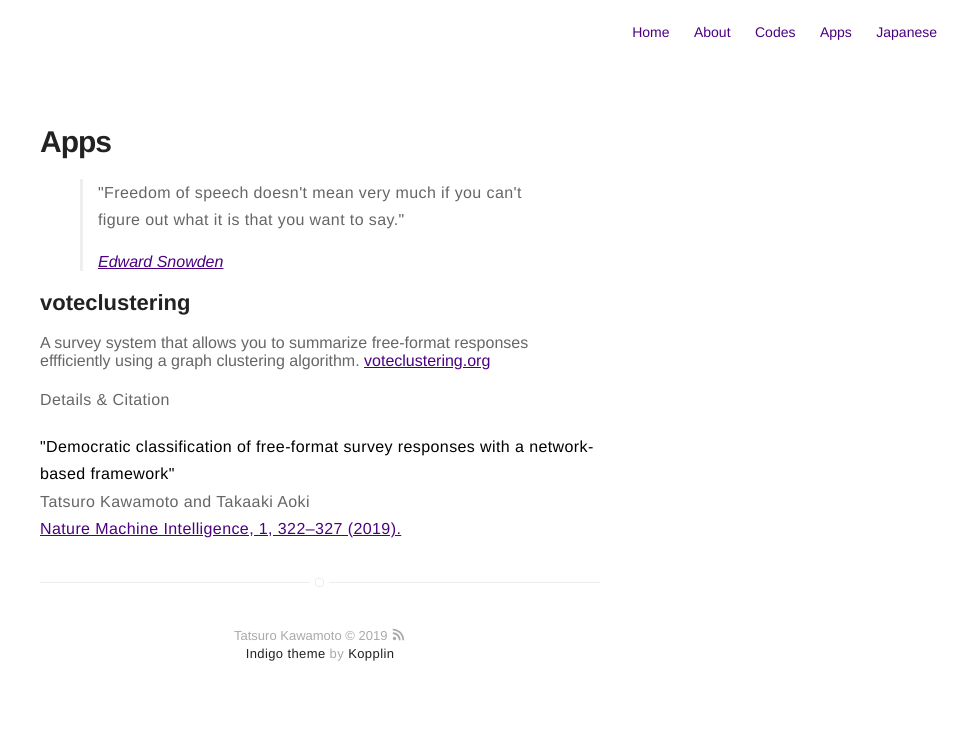
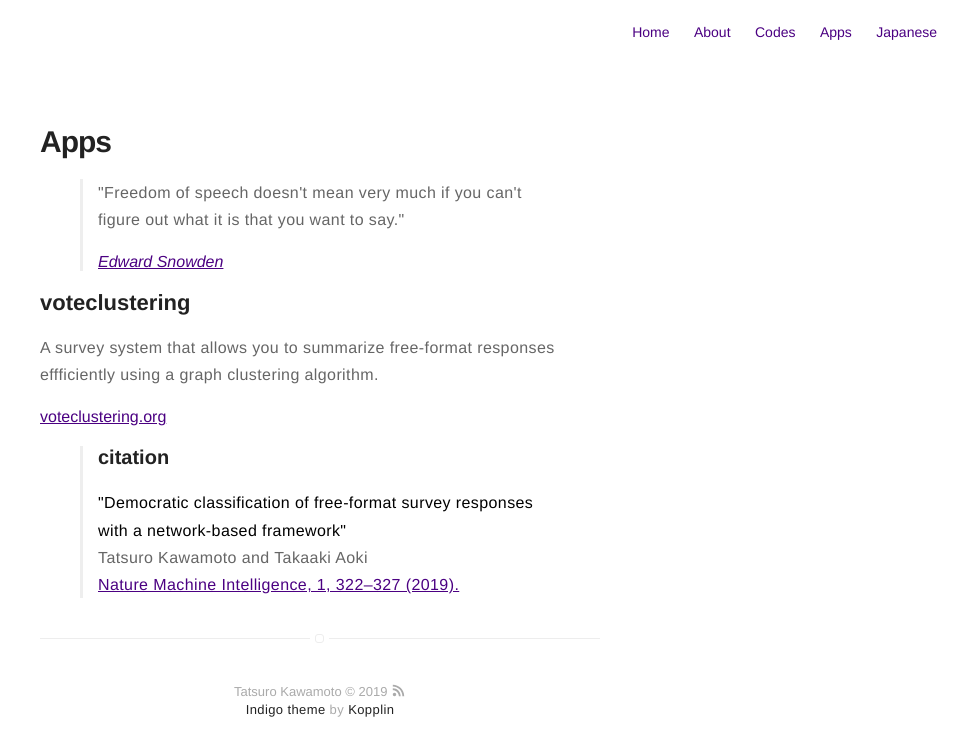
Before and after one commit to tatsuro-kawamoto/tatsuro-kawamoto.github.io, a Jekyll site: the page built from apps.html, in a window 1280 px wide. Shown: the top 756 px of the page, without its empty margins (320-1280 px from the left). Built offline with Jekyll 4.4.1, drawn with Linux system fonts in a browser that asks for light colours.

Commit message:
Update apps.html

```diff
--- a/apps.html
+++ b/apps.html
@@ -12,16 +12,16 @@ title: Apps
 
 
 <h2>voteclustering</h2>
-A survey system that allows you to summarize free-format responses effficiently using a graph clustering algorithm.
+<p>A survey system that allows you to summarize free-format responses effficiently using a graph clustering algorithm. </p>
 <a href="https://voteclustering.org/">voteclustering.org</a>
 
-<div>
-	<p>Details & Citation</p>
+<blockquote>
+	<h3>citation</h3>
 	<p>
     <strong>"Democratic classification of free-format survey responses with a network-based framework"</strong><br />
     Tatsuro Kawamoto and Takaaki Aoki<br />
     <a href="https://www.nature.com/articles/s42256-019-0071-y" target="_blank">Nature Machine Intelligence, 1, 322–327 (2019).</a>
 	</p>
-</div>
+</blockquote>
 
 </section>
```
